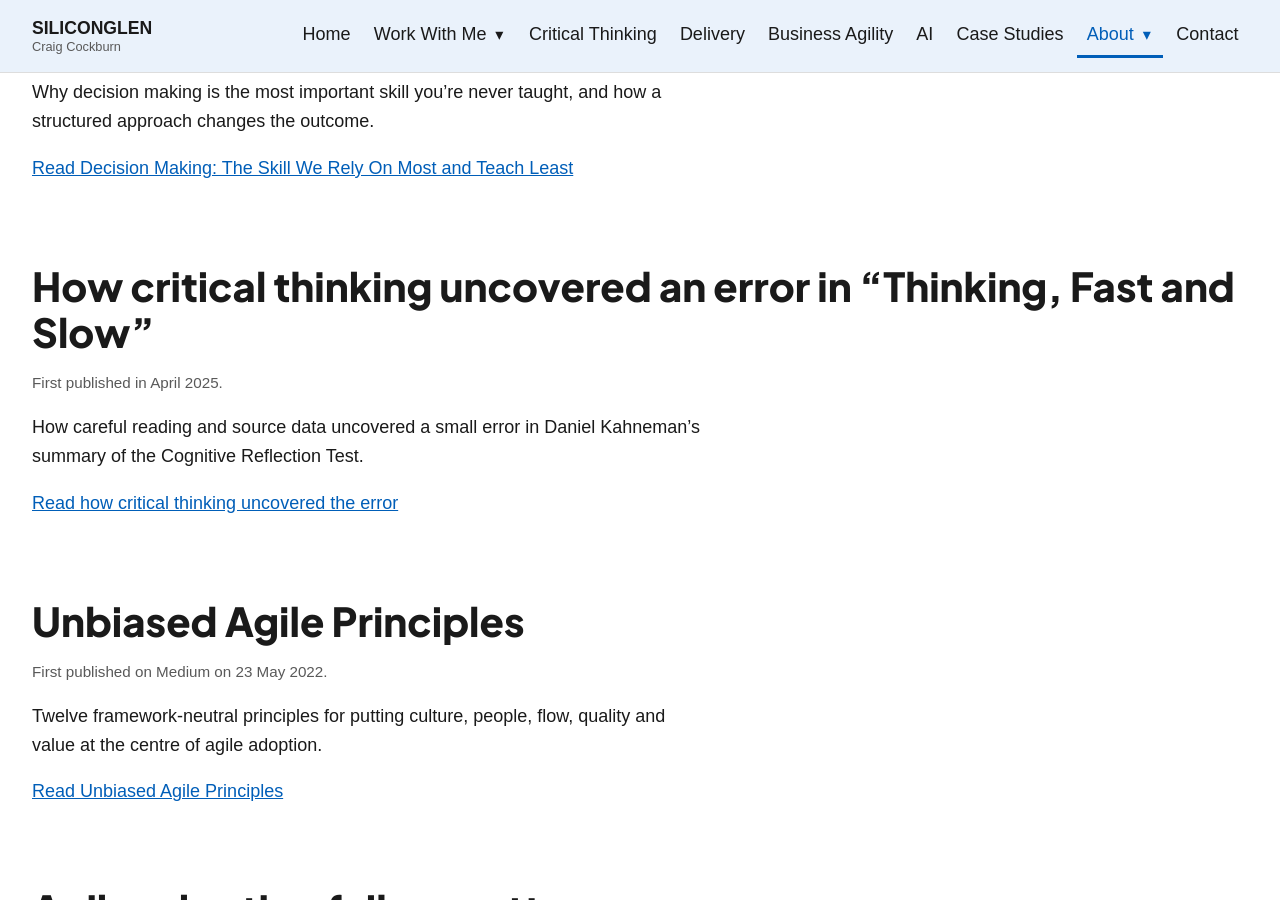
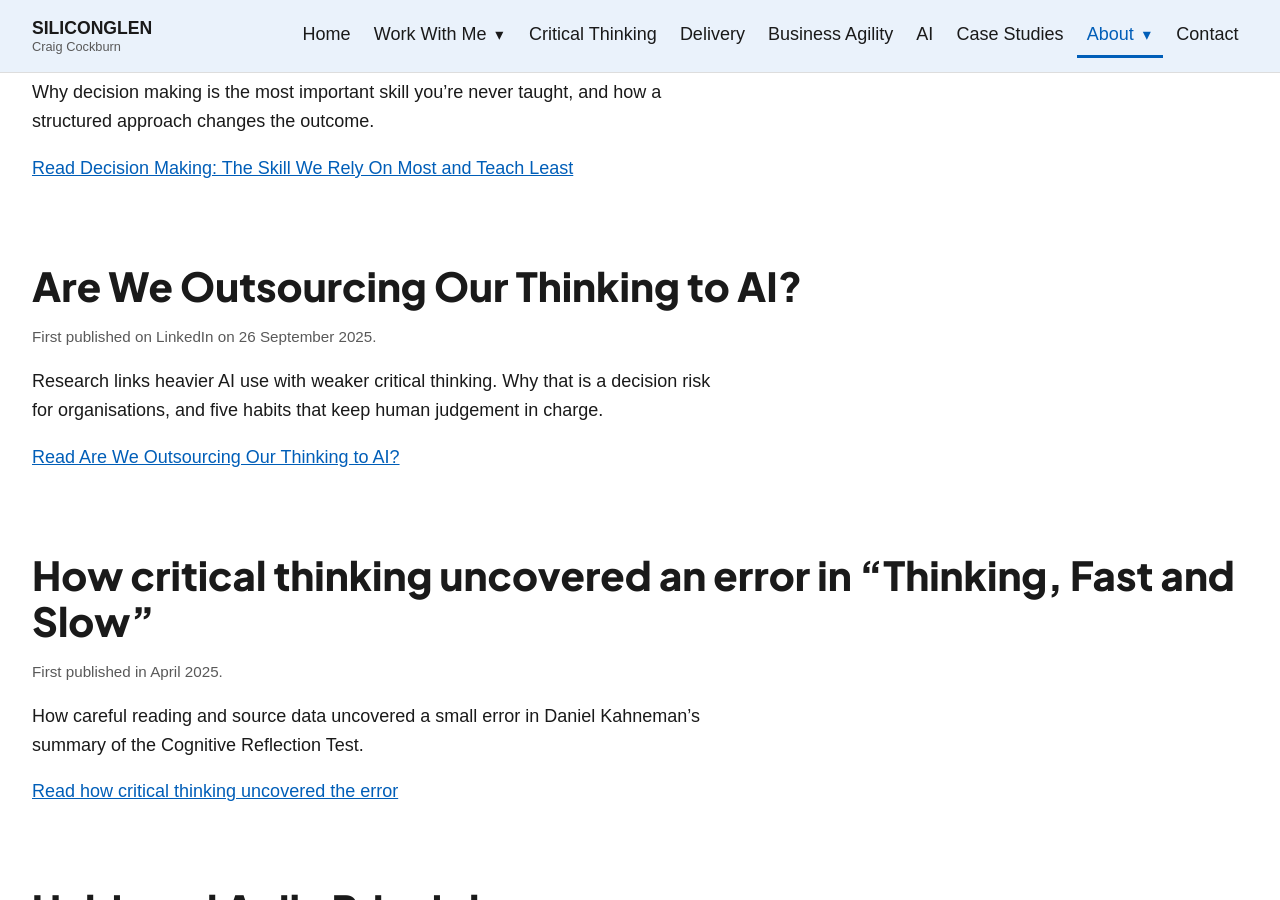
Before and after one commit to siliconglen/siliconglen-site, a Jekyll site: the page built from insights/index.md, in a window 1280 px wide and 900 px high, scrolled down 474 px. Built offline with Jekyll 4.4.1, drawn with Linux system fonts in a browser that asks for light colours.

Commit message:
Add Insights article on AI and critical thinking

```diff
--- a/insights/index.md
+++ b/insights/index.md
@@ -15,6 +15,14 @@ permalink: /insights/
 Why decision making is the most important skill you're never taught, and how a structured approach changes the outcome.
 
 [Read Decision Making: The Skill We Rely On Most and Teach Least]({{ '/insights/decision-making-the-skill-we-rely-on-most-and-teach-least/' | relative_url }})
+
+## Are We Outsourcing Our Thinking to AI?
+
+<p class="publication-date">First published on LinkedIn on 26 September 2025.</p>
+
+Research links heavier AI use with weaker critical thinking. Why that is a decision risk for organisations, and five habits that keep human judgement in charge.
+
+[Read Are We Outsourcing Our Thinking to AI?]({{ '/insights/are-we-outsourcing-our-thinking-to-ai/' | relative_url }})
 
 ## How critical thinking uncovered an error in “Thinking, Fast and Slow”
 
```
Also changed, not shown: ai/index.md (+2 -0 lines), insights/are-we-outsourcing-our-thinking-to-ai/index.md (added, +55 -0 lines), updates/index.md (+1 -0 lines).
